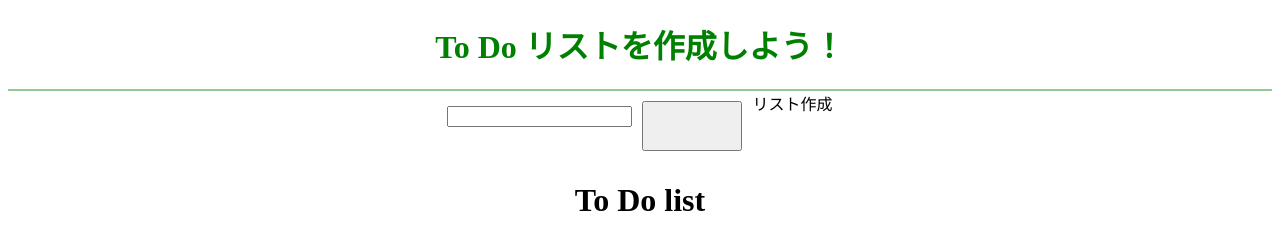
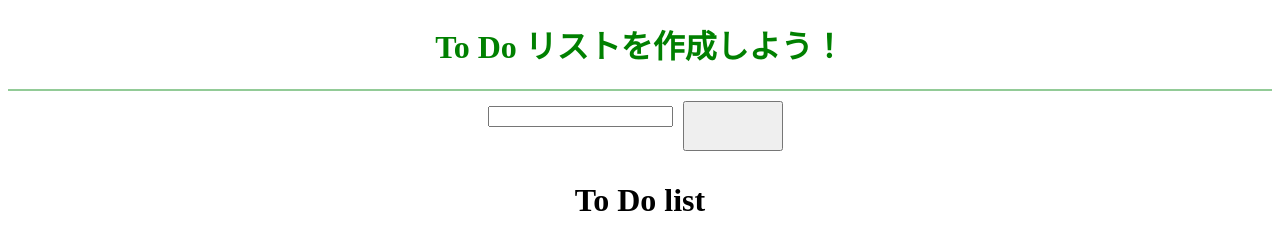
Before and after one commit to yochan0103/ToDoList, a plain HTML site: page index.html in a window 1280 px wide. Drawn offline with Linux system fonts and the light colour scheme.

Commit message:
Update index.html

```diff
--- a/index.html
+++ b/index.html
@@ -18,7 +18,7 @@
                 <form action="" method="POST">
                     <input type = "text" name = "List" class = "textform">
                 </form>
-                <input type="button" value="リスト作成" class = "input" onclick="MakeList()">リスト作成
+                <input type="button" value="リスト作成" class = "input" onclick="MakeList()">
                 <!-- <input type="button" value="リスト編集" class = "edit"> -->
                 <!-- <input type="button" value="リスト削除" class = "remove"> -->
             </div>
```
